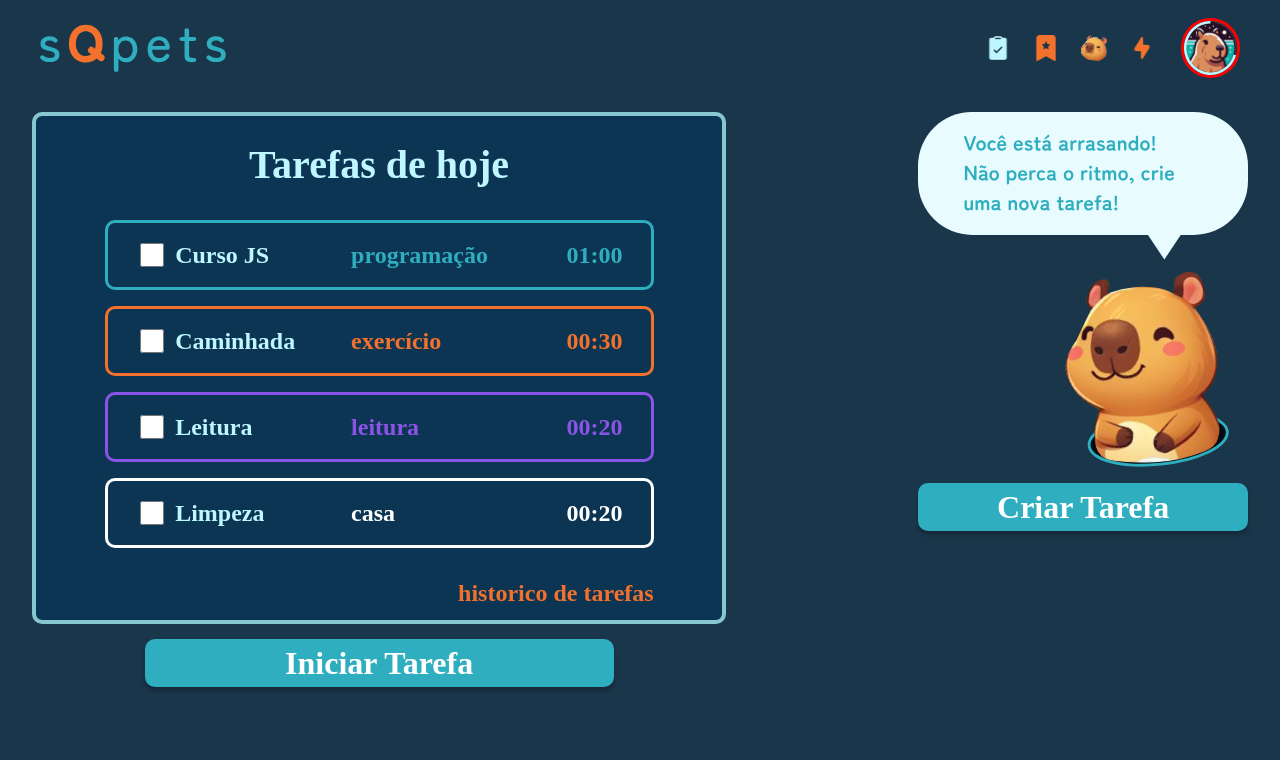
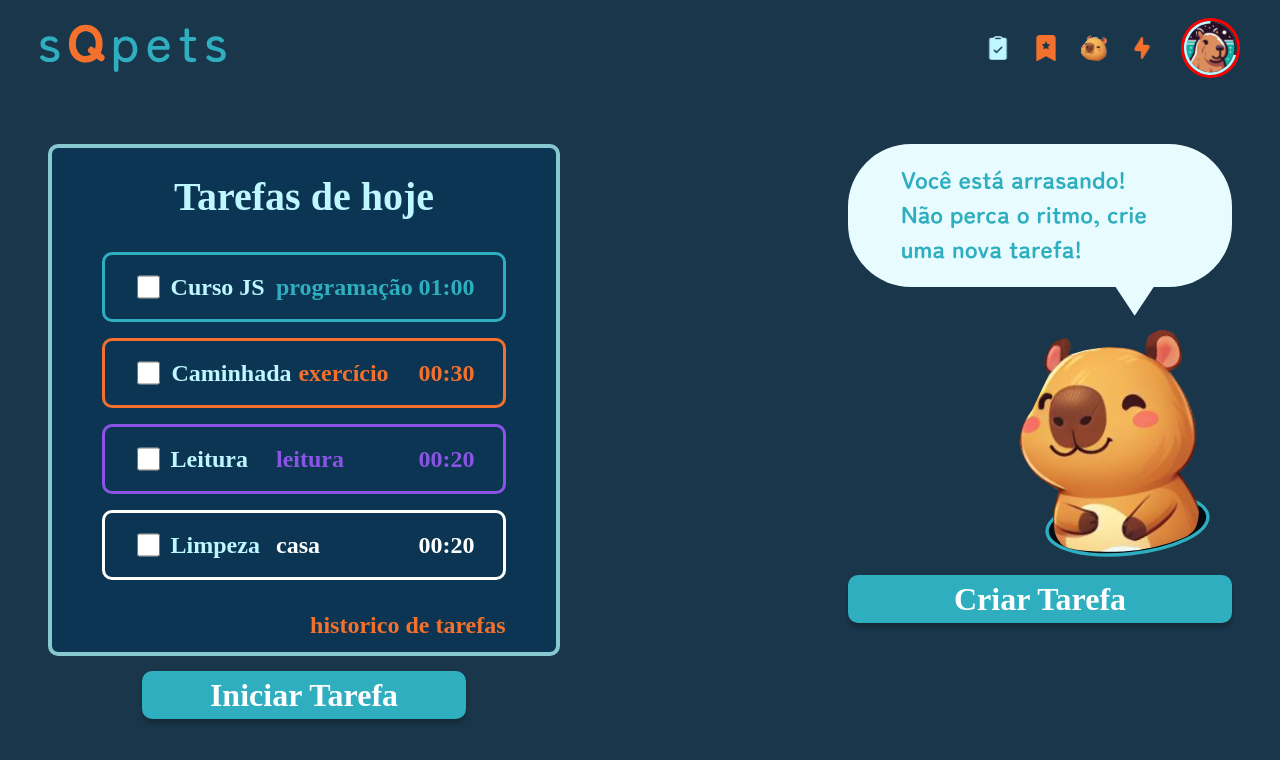
Before and after one commit to sQsquad/sQpets, a React (Vite) app: page / in a window 1280 px wide. Shown: the top 760 px of the page. Built offline with nearby package versions, Linux system fonts and the light colour scheme; a web font is replaced by a local one.

Commit message:
fix: alterando padding superior da section para 4em e removendo espaçamento para laterais, justify-content com space-around, width de 40vw para container com CardTarefas

```diff
--- a/src/pages/HomePage/homepage.css
+++ b/src/pages/HomePage/homepage.css
@@ -7,12 +7,13 @@ section {
     display: flex;
     width: 100%;
     margin: 0 auto;
-    padding: 2em 2em 0;
+    padding: 4em 0;
     height: auto;
+    justify-content: space-around;
 }
 
 .Container {
-    width: 60vw;
+    width: 40vw;
     /* border: 3px solid red; */
     height: 80vh;
 }
```
